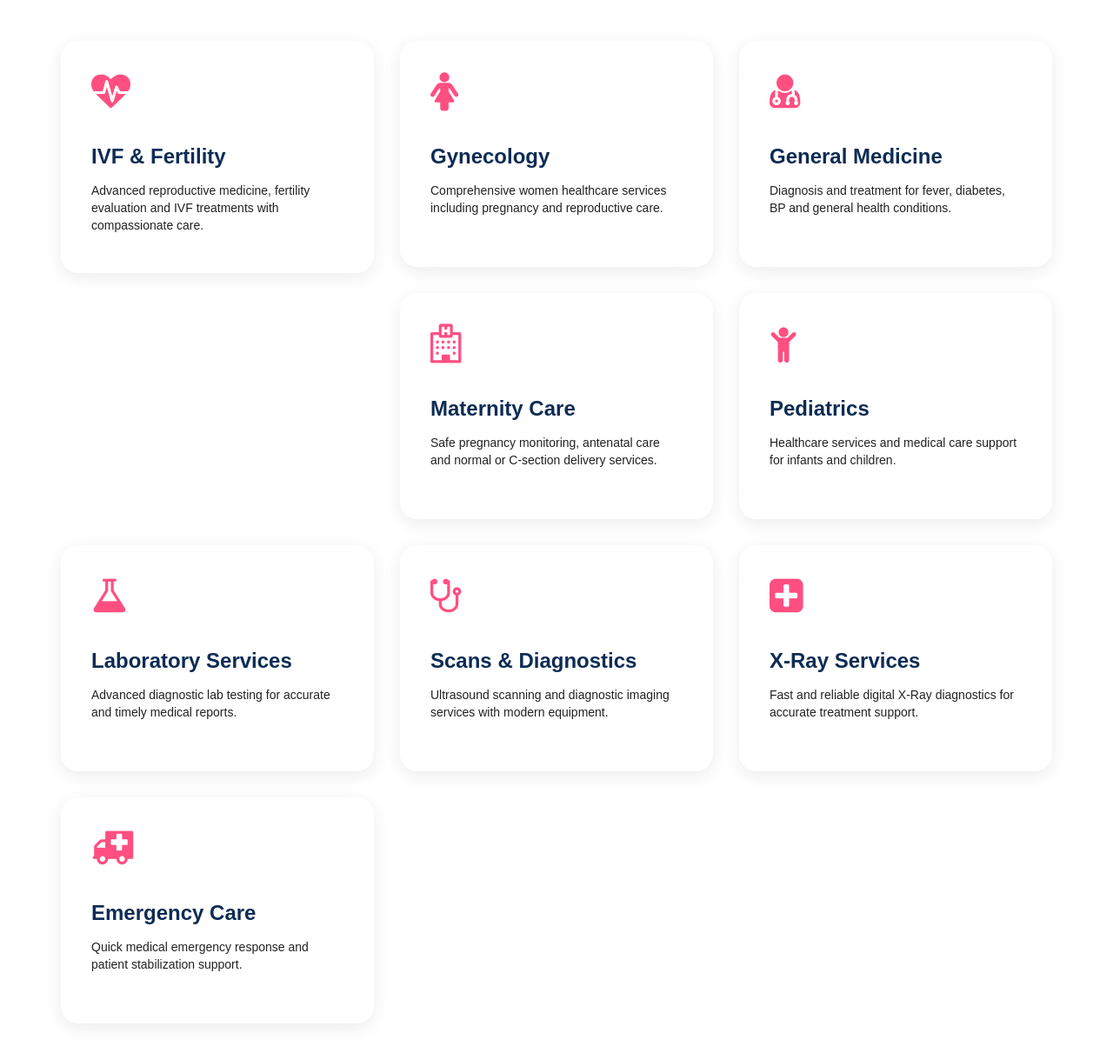
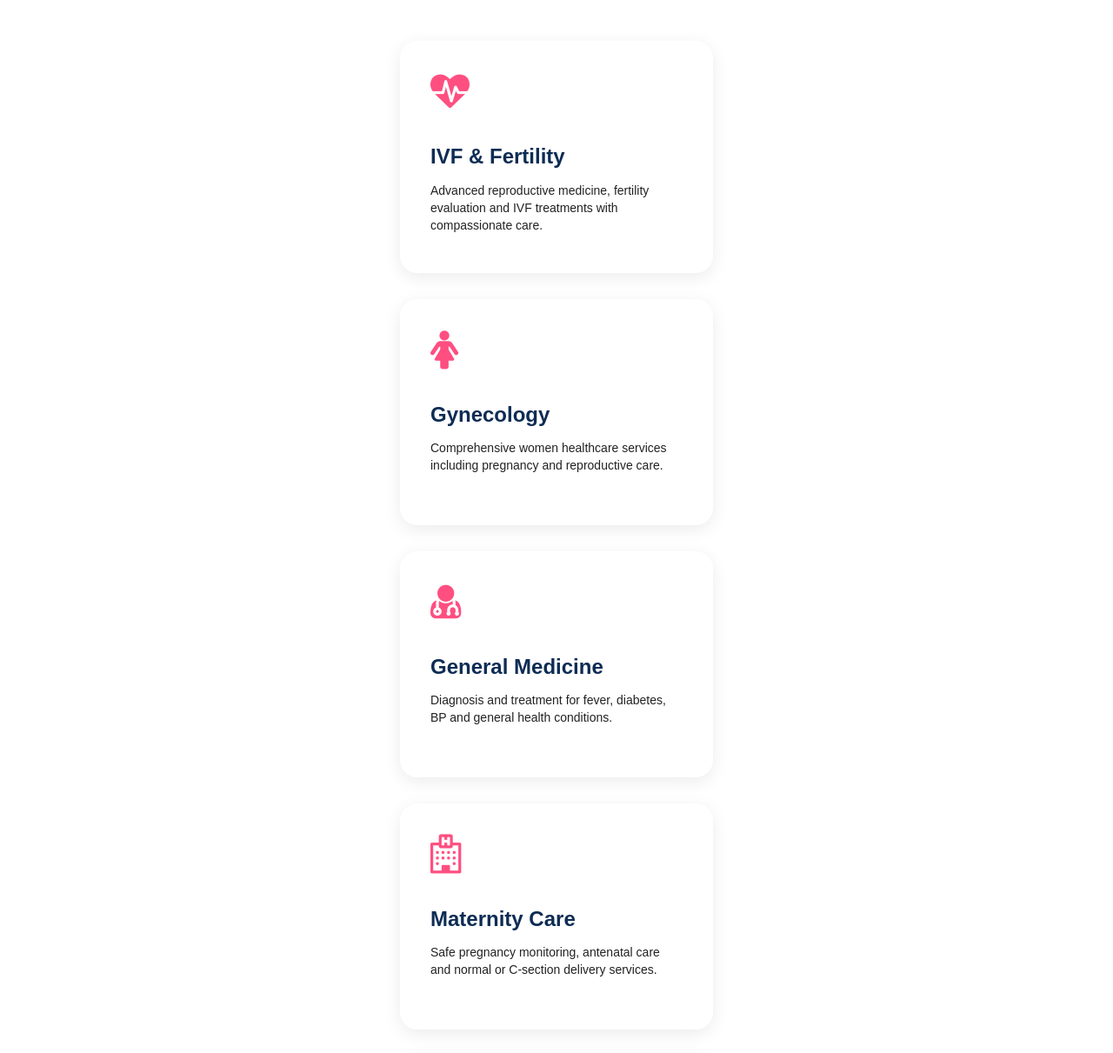
Before and after one commit to srfcfrontdesk-rgb/hospital-website, a plain HTML site: page services.html in a window 1280 px wide. Shown: the part 514-1725 px from the top of the page at 87% size. Drawn offline with Linux system fonts and the light colour scheme.

Commit message:
services.html

```diff
--- a/services.html
+++ b/services.html
@@ -168,7 +168,7 @@ Advanced healthcare and fertility treatments under one roof.
 
 <div class="row">
 
-<div class="col-md-4">
+<div class="col-md-4 col-md-offset-4">
 <div class="service-card">
 <i class="fa fa-heartbeat"></i>
 <h3>IVF & Fertility</h3>
@@ -178,7 +178,7 @@ Advanced reproductive medicine, fertility evaluation and IVF treatments with com
 </div>
 </div>
 
-<div class="col-md-4">
+<div class="col-md-4 col-md-offset-4">
 <div class="service-card">
 <i class="fa fa-female"></i>
 <h3>Gynecology</h3>
@@ -188,7 +188,7 @@ Comprehensive women healthcare services including pregnancy and reproductive car
 </div>
 </div>
 
-<div class="col-md-4">
+<div class="col-md-4 col-md-offset-4">
 <div class="service-card">
 <i class="fa fa-user-md"></i>
 <h3>General Medicine</h3>
@@ -198,7 +198,7 @@ Diagnosis and treatment for fever, diabetes, BP and general health conditions.
 </div>
 </div>
 
-<div class="col-md-4">
+<div class="col-md-4 col-md-offset-4">
 <div class="service-card">
 <i class="fa fa-hospital-o"></i>
 <h3>Maternity Care</h3>
@@ -208,7 +208,7 @@ Safe pregnancy monitoring, antenatal care and normal or C-section delivery servi
 </div>
 </div>
 
-<div class="col-md-4">
+<div class="col-md-4 col-md-offset-4">
 <div class="service-card">
 <i class="fa fa-child"></i>
 <h3>Pediatrics</h3>
@@ -218,7 +218,7 @@ Healthcare services and medical care support for infants and children.
 </div>
 </div>
 
-<div class="col-md-4">
+<div class="col-md-4 col-md-offset-4">
 <div class="service-card">
 <i class="fa fa-flask"></i>
 <h3>Laboratory Services</h3>
@@ -228,7 +228,7 @@ Advanced diagnostic lab testing for accurate and timely medical reports.
 </div>
 </div>
 
-<div class="col-md-4">
+<div class="col-md-4 col-md-offset-4">
 <div class="service-card">
 <i class="fa fa-stethoscope"></i>
 <h3>Scans & Diagnostics</h3>
@@ -238,7 +238,7 @@ Ultrasound scanning and diagnostic imaging services with modern equipment.
 </div>
 </div>
 
-<div class="col-md-4">
+<div class="col-md-4 col-md-offset-4">
 <div class="service-card">
 <i class="fa fa-plus-square"></i>
 <h3>X-Ray Services</h3>
@@ -248,7 +248,7 @@ Fast and reliable digital X-Ray diagnostics for accurate treatment support.
 </div>
 </div>
 
-<div class="col-md-4">
+<div class="col-md-4 col-md-offset-4">
 <div class="service-card">
 <i class="fa fa-ambulance"></i>
 <h3>Emergency Care</h3>
```
